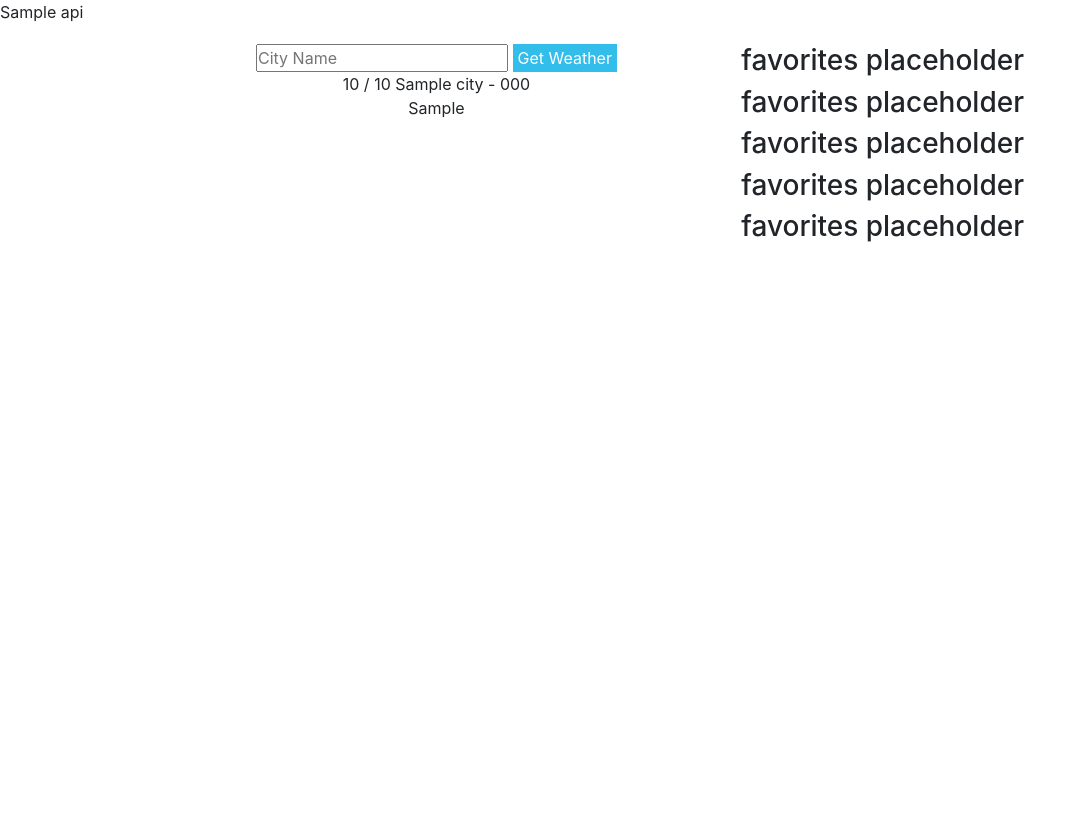
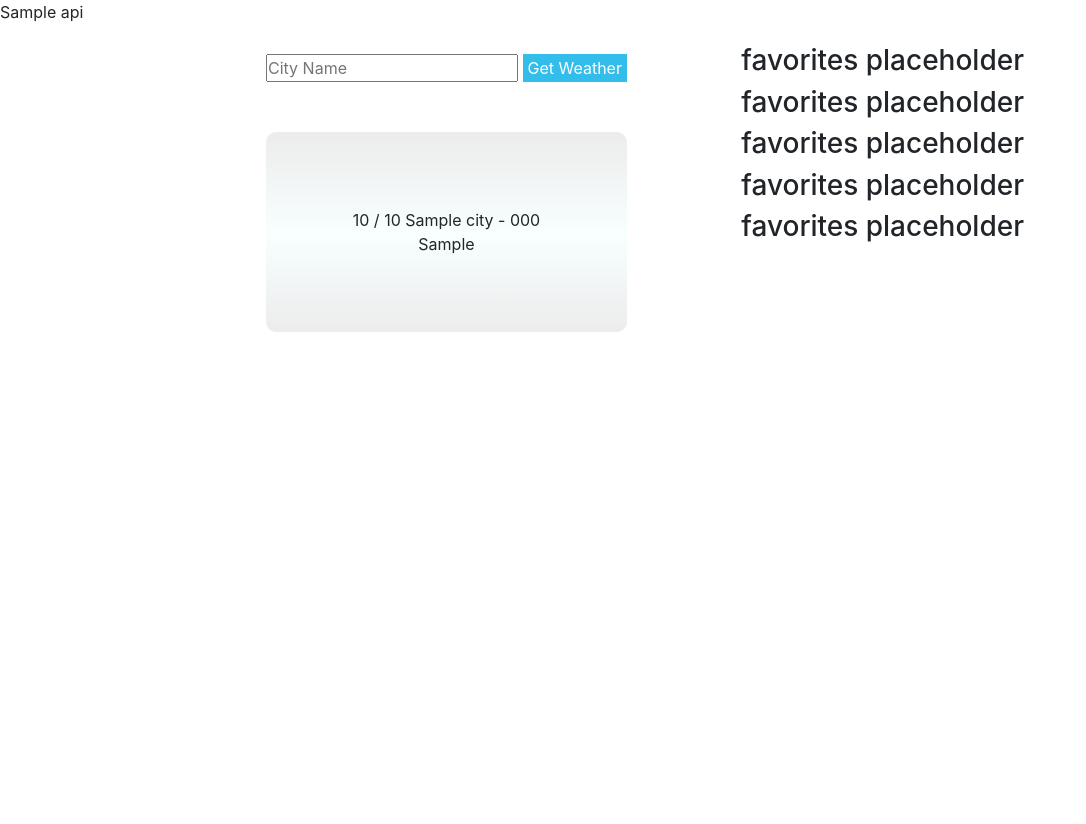
Before and after one commit to Colbyjoe97/django-weather, a Django app: template apps/weather_app/templates/index.html in a window 1280 px wide. Shown: the part 70-894 px from the top of the page, without its empty margins (0-1086 px from the left). Run offline with Django 3.2, Linux system fonts and the light colour scheme; the template is opened without the code that fills it: most values are stand-ins (such as "Sample title", 1, 10 or a date in 2020); parts of the project's set-up code (start-up, migrations or seed data) failed here and were passed over; some libraries are stand-ins or nearby versions.

Commit message:
worked a bit on styling

```diff
--- a/apps/weather_app/static/style.css
+++ b/apps/weather_app/static/style.css
@@ -30,6 +30,23 @@
 }
 .weather{
     text-align: center;
+    height: 100%;
+    padding: 10px;
+}
+.stat_box {
+    margin-top: 50px;
+    padding: 10px;
+    border-radius: 10px;
+    background: rgb(236,236,236);
+    background: linear-gradient(0deg, rgba(236,236,236,1) 0%, rgba(248,255,255,1) 49%, rgba(236,236,236,1) 100%);
+    height: 200px;
+    display: flex;
+    align-items: center;
+    text-align: center;
+}
+.stats {
+    width: 100%;
+    text-align: center;
 }
 #button {
     background-color: rgb(51, 189, 235);
--- a/apps/weather_app/templates/index.html
+++ b/apps/weather_app/templates/index.html
@@ -26,9 +26,13 @@
                 <input type="text" name="city" id="city" placeholder="City Name">
                 <input type="submit" value="Get Weather" id="button">
             </form>
-            {{weather.temp_c}} / {{weather.temp_f}}
-            {{weather.city}} - {{weather.country_code}} <br>
-            {{ weather.weather_type }}
+            <div class="stat_box">
+                <div class="stats">
+                    {{weather.temp_c}} / {{weather.temp_f}}
+                    {{weather.city}} - {{weather.country_code}} <br>
+                    {{ weather.weather_type }}
+                </div>
+            </div>
         </div>
         <div class="favorites">
             <h3>favorites placeholder</h3>
```
